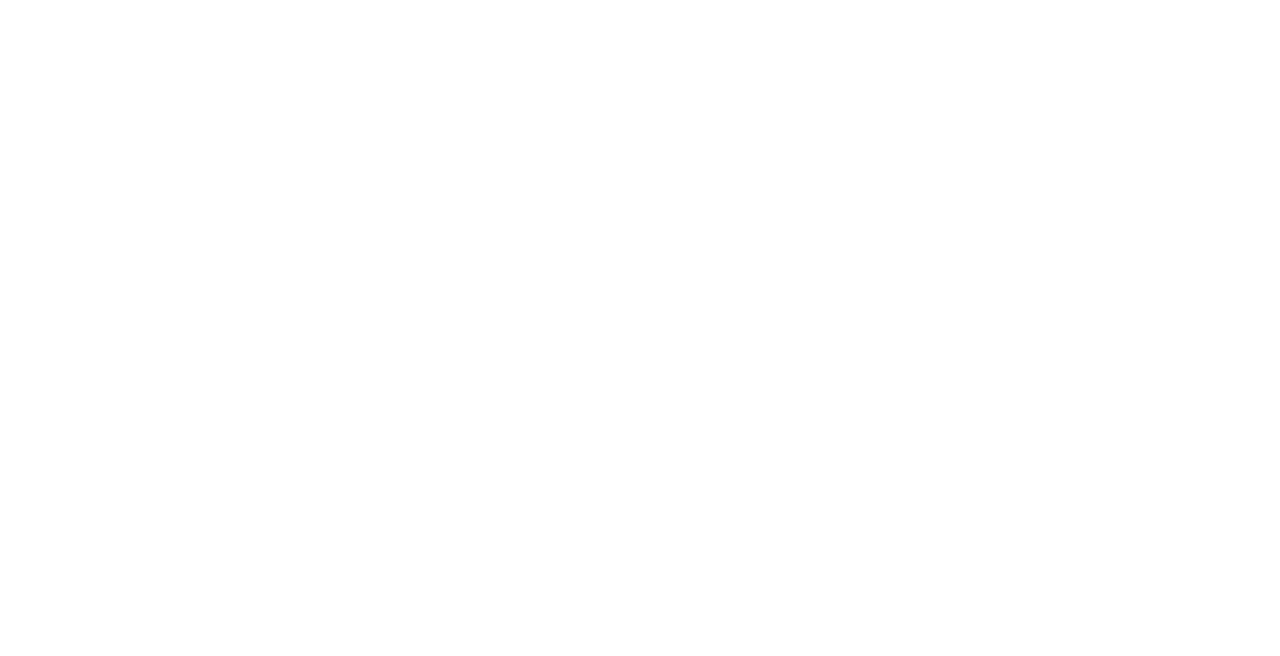
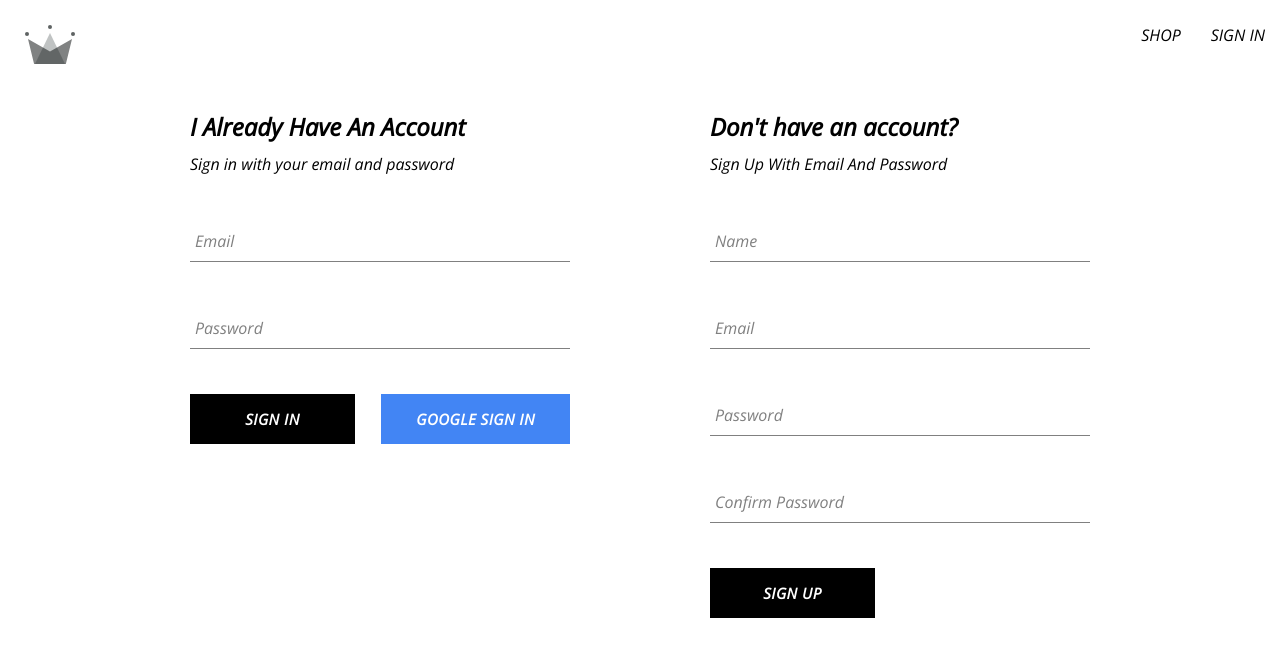
Before and after one commit to aaronbadilla/crwn-clothing-2.0, a React (Create React App) app: page /auth in a window 1280 px wide. Before the commit this address had no page. Shown: the top 656 px of the page. Built offline with nearby package versions, Linux system fonts and the light colour scheme.

Commit message:
created authentication page componet alongside sign in form

```diff
--- a/src/App.js
+++ b/src/App.js
@@ -2,7 +2,7 @@
 import Home from './routes/home/home.component';
 import {Routes, Route} from 'react-router-dom'
 import Navigation from './routes/navigation/navigation.component';
-import SignIn from './routes/sign-in/sign-in.component';
+import Authentication from './routes/authentication/authentication.component';
 
 const App = () => {
 
@@ -19,7 +19,7 @@
       <Route path='/' element={<Navigation/>}>
         <Route index element={<Home/>}/>
         <Route path='/shop' element={<Shop/>}/>
-        <Route path='/sign-in' element={<SignIn/>}/>
+        <Route path='/auth' element={<Authentication/>}/>
       </Route>
     </Routes>
 
--- /dev/null
+++ b/src/components/sign-in-form/sign-in-form.component.jsx
@@ -0,0 +1,74 @@
+import { useState } from "react"
+import './sign-in-form.styles.scss'
+import Button from "../button/button.component"
+import FormInput from "../form-input/form-input.component"
+import { signInAuthUserWithEmailAndPassword } from "../../utils/firebase/firebase.utils"
+import { signInWithGooglePopup,
+        createUserDocumentFromAuth, } from "../../utils/firebase/firebase.utils"
+
+const defaultFormFields = {
+    email: '',
+    password: '',
+}
+
+const SignInForm = () => {
+
+    const [formFields, setFormFields] = useState(defaultFormFields)
+    const {email, password} = formFields
+
+    const handleChange = (event) => {
+        const {name, value} = event.target
+
+        setFormFields({...formFields, [name]:value})
+    }
+
+    const resetFormFields = () => {
+        setFormFields(defaultFormFields)
+    }
+
+    const handleSubmit = async (event) => {
+        event.preventDefault()
+
+        try {
+            const {response} = await signInAuthUserWithEmailAndPassword(email, password);
+            console.log(response)
+            resetFormFields()
+        } catch (error) {
+            switch(error.code) {
+                case 'auth/wrong-password':
+                    alert('incorrect password for email')
+                    break
+                case 'auth/user-not-found':
+                    alert('no user associated with this email')
+                    break
+                default:
+                    console.log(error)
+            }
+            console.log(error)
+        };
+    }
+
+    const logGoogleUser = async () => {
+        const {user} = await signInWithGooglePopup()
+        await createUserDocumentFromAuth(user)
+    }
+
+    return (
+        <div className='sign-in-form-container'>
+            <h2>I Already Have An Account</h2>
+            <span>Sign in with your email and password</span>
+            <form className='sign-in-form' onSubmit={handleSubmit}>
+                <FormInput label='Email' type='email' required onChange={handleChange} name='email' value={email}/>
+                <FormInput label='Password' type='password' required onChange={handleChange} name='password' value={password}/>
+                    <div className='buttons-container'>
+                        <Button type='submit'>Sign In</Button>
+                        <Button type='button' onClick={logGoogleUser} buttonType='google'>Google Sign In</Button>
+                    </div>
+
+            </form>
+
+        </div>
+    )
+}
+
+export default SignInForm
--- /dev/null
+++ b/src/components/sign-in-form/sign-in-form.styles.scss
@@ -0,0 +1,14 @@
+.sign-in-form-container {
+    display: flex;
+    flex-direction: column;
+    width: 380px;
+
+    h2 {
+        margin: 10px 0;
+    }
+
+    .buttons-container {
+        display: flex;
+        justify-content: space-between;
+    }
+}
--- a/src/components/sign-up-form/sign-up-form.component.jsx
+++ b/src/components/sign-up-form/sign-up-form.component.jsx
@@ -24,13 +24,6 @@
 
     const handleSubmit = async (event) => {
         event.preventDefault()
-
-        const displayName = event.target.displayName.value
-        const email = event.target.email.value
-        const password = event.target.password.value
-        const confirmPassword = event.target.confirmPassword.value
-
-
         if (password !== confirmPassword) {
             return setErrorMessage(true)}
 
@@ -64,9 +57,9 @@
             <span>Sign Up With Email And Password</span>
             <form onSubmit={handleSubmit}>
                 <FormInput label='Name' type='text' required onChange={handleChange} name='displayName' value={displayName}/>
-                <FormInput label= 'Email' type='email' required onChange={handleChange} name='email' value={email}/>
-                <FormInput label= 'Password' type='password' required onChange={handleChange} name='password' value={password}/>
-                <FormInput label= 'Confirm Password' type='password' required onChange={handleChange} name='confirmPassword' value={confirmPassword}/>
+                <FormInput label='Email' type='email' required onChange={handleChange} name='email' value={email}/>
+                <FormInput label='Password' type='password' required onChange={handleChange} name='password' value={password}/>
+                <FormInput label='Confirm Password' type='password' required onChange={handleChange} name='confirmPassword' value={confirmPassword}/>
                 <Button type='submit'>Sign Up</Button>
             </form>
         </div>
--- /dev/null
+++ b/src/routes/authentication/authentication.component.jsx
@@ -0,0 +1,15 @@
+import SignUpForm from '../../components/sign-up-form/sign-up-form.component'
+import SignInForm from "../../components/sign-in-form/sign-in-form.component"
+import './authentication.styles.scss'
+
+const Authentication = () => {
+
+    return (
+        <div className='authentication-container'>
+            <SignInForm/>
+            <SignUpForm/>
+        </div>
+    )
+}
+
+export default Authentication
--- /dev/null
+++ b/src/routes/authentication/authentication.styles.scss
@@ -0,0 +1,6 @@
+.authentication-container {
+    display: flex;
+    width: 900px;
+    justify-content: space-between;
+    margin: 30px auto
+}
--- a/src/routes/navigation/navigation.component.jsx
+++ b/src/routes/navigation/navigation.component.jsx
@@ -14,7 +14,7 @@
                 <Link className='nav-link' to='/shop'>
                     SHOP
                 </Link>
-                <Link className='nav-link' to='/sign-in'>
+                <Link className='nav-link' to='/auth'>
                     SIGN IN
                 </Link>
             </div>
--- a/src/routes/sign-in/sign-in.component.jsx
+++ /dev/null
@@ -1,28 +0,0 @@
-import { signInWithGooglePopup,
-        createUserDocumentFromAuth, } from "../../utils/firebase/firebase.utils"
-import SignUpForm from '../../components/sign-up-form/sign-up-form.component'
-
-
-
-const SignIn = () => {
-
-    const logGoogleUser = async () => {
-        const {user} = await signInWithGooglePopup()
-        const userDocRef = await createUserDocumentFromAuth(user)
-    }
-
-    return (
-        <div>
-            <h1>
-                This is the sign in page
-            </h1>
-            <button onClick={logGoogleUser}>
-                Sign In With Google Popup
-            </button>
-            <SignUpForm/>
-
-        </div>
-    )
-}
-
-export default SignIn
--- a/src/utils/firebase/firebase.utils.js
+++ b/src/utils/firebase/firebase.utils.js
@@ -5,6 +5,7 @@
     getAuth,
     signInWithRedirect,
     signInWithPopup,
+    signInWithEmailAndPassword,
     createUserWithEmailAndPassword,
     GoogleAuthProvider,
 
@@ -71,3 +72,10 @@
 
     return await createUserWithEmailAndPassword(auth, email, password)
 }
+
+
+export const signInAuthUserWithEmailAndPassword = async (email, password) => {
+    if (!email || !password) return;
+
+    return await signInWithEmailAndPassword(auth, email, password)
+}
```
